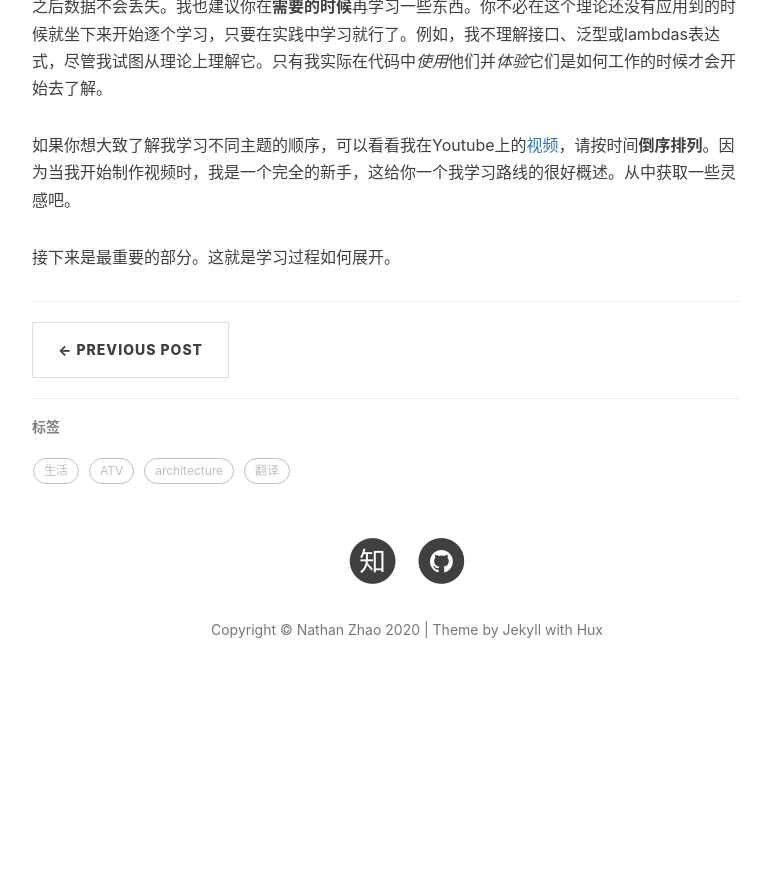
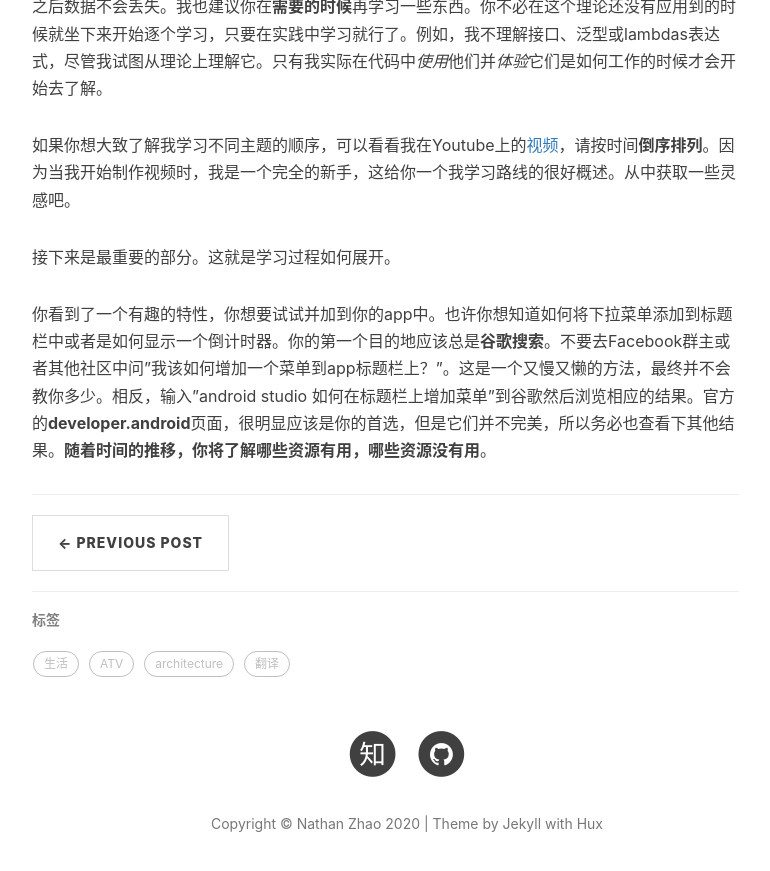
Before and after one commit to Nathan-Feng/Nathan-Feng.github.io, a Jekyll site: the page built from _posts/2020-01-01-translate-learn-android.md, in a window 1280 px wide and 900 px high, scrolled down 5220 px. Shown: the top 871 px of the window, without its empty margins (233-1003 px from the left). Built offline with Jekyll 4.4.1, drawn with Linux system fonts in a browser that asks for light colours; nearby versions of some CDN libraries; comment, search, counter and statistics services are not loaded; before the commit the page ends 5927 px from its top, so only the background shows below that; some of the changed lines change nothing that is shown.

Commit message:
update something

```diff
--- a/_config.yml
+++ b/_config.yml
@@ -82,5 +82,9 @@ friends: [
     {
         title: "AOSP",
         href: "https://source.android.google.cn"
+    },
+    {
+        title: "Coding In Flow",
+        href: "https://codinginflow.com"
     }
 ]
--- a/_posts/2020-01-01-translate-learn-android.md
+++ b/_posts/2020-01-01-translate-learn-android.md
@@ -72,3 +72,5 @@ Android和iOS是目前市场上最大的两个移动操作系统，很多公司
 如果你想大致了解我学习不同主题的顺序，可以看看我在Youtube上的[视频](https://www.youtube.com/channel/UC_Fh8kvtkVPkeihBs42jGcA/videos)，请按时间**倒序排列**。因为当我开始制作视频时，我是一个完全的新手，这给你一个我学习路线的很好概述。从中获取一些灵感吧。
 
 接下来是最重要的部分。这就是学习过程如何展开。
+
+你看到了一个有趣的特性，你想要试试并加到你的app中。也许你想知道如何将下拉菜单添加到标题栏中或者是如何显示一个倒计时器。你的第一个目的地应该总是**谷歌搜索**。不要去Facebook群主或者其他社区中问"我该如何增加一个菜单到app标题栏上？"。这是一个又慢又懒的方法，最终并不会教你多少。相反，输入"android studio 如何在标题栏上增加菜单"到谷歌然后浏览相应的结果。官方的**developer.android**页面，很明显应该是你的首选，但是它们并不完美，所以务必也查看下其他结果。**随着时间的推移，你将了解哪些资源有用，哪些资源没有用**。
```
